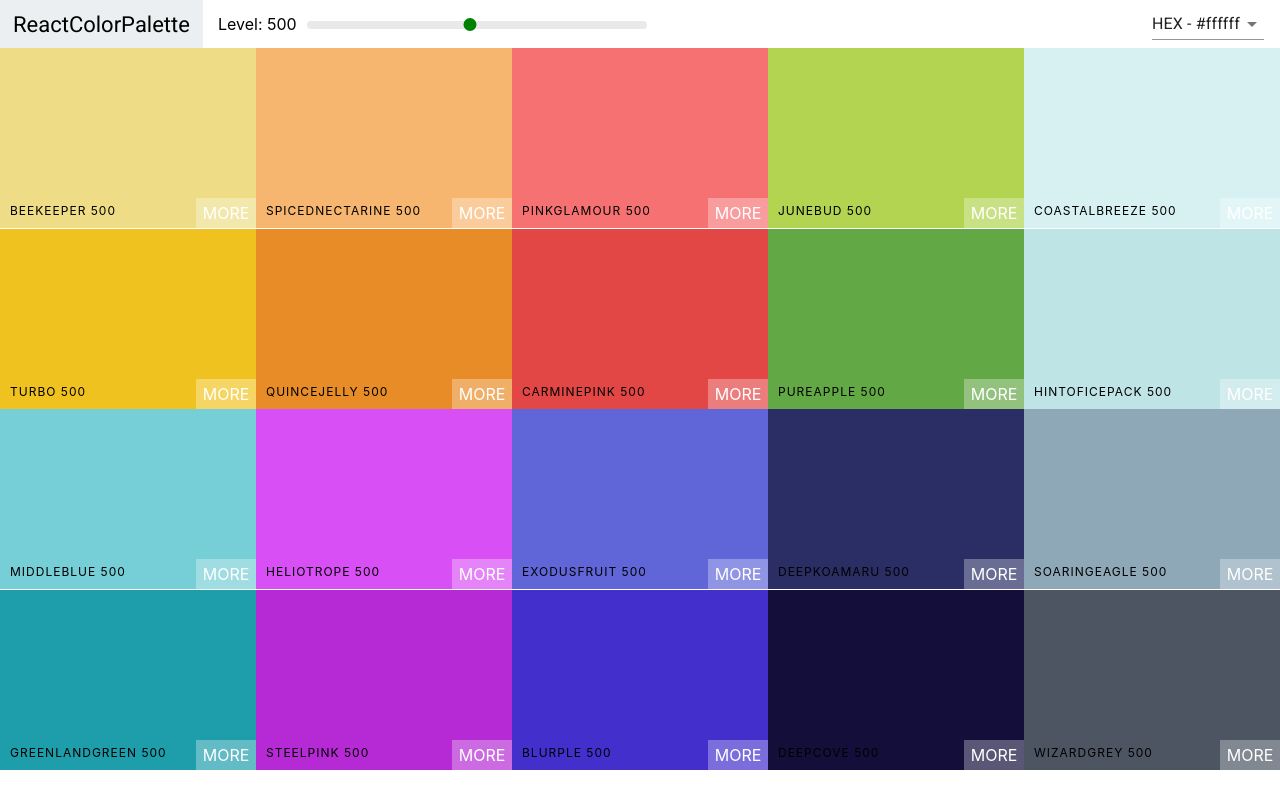
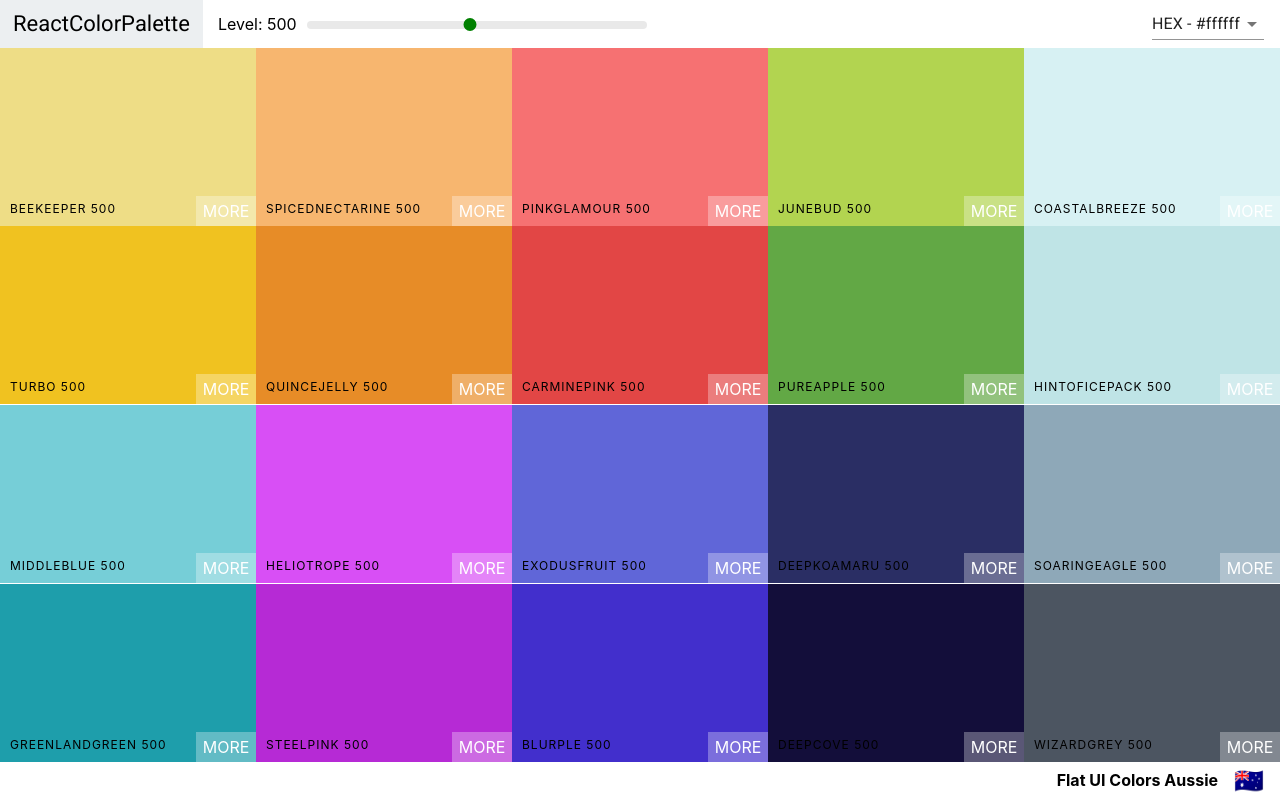
Before and after one commit to adambrikman/colors, a React (Create React App) app in the folder colors/: page /palette/flat-ui-colors-american in a window 1280 px wide. Built offline with nearby package versions, Linux system fonts and the light colour scheme.

Commit message:
Add palette footer

```diff
--- a/colors/src/Navbar.js
+++ b/colors/src/Navbar.js
@@ -1,4 +1,4 @@
-import React, { Component, version } from 'react';
+import React, { Component } from 'react';
 import Select from '@material-ui/core/Select';
 import MenuItem from '@material-ui/core/MenuItem';
 import Snackbar from '@material-ui/core/Snackbar';
--- a/colors/src/Palette.css
+++ b/colors/src/Palette.css
@@ -1,7 +1,23 @@
 .Palette {
     height: 100vh;
+    display: flex;
+    flex-direction: column;
 }
 
 .Palette-colors {
     height: 90%;
 }
+
+.Palette-footer{
+    background-color: white;
+    height: 5vh;
+    display: flex;
+    justify-content: flex-end;
+    align-items: center;
+    font-weight: bold;
+}
+
+.emoji {
+    font-size: 1.5rem;
+    margin: 0 1rem;
+}
--- a/colors/src/Palette.js
+++ b/colors/src/Palette.js
@@ -29,11 +29,11 @@
     }
 
     render() {
-        const {colors} = this.props.palette;
+        const {colors, paletteName, emoji} = this.props.palette;
         const {level, format} = this.state;
 
         const colorBoxes = colors[level].map(color => {
-            return <ColorBox background={color[format]} name={color.name} />
+            return <ColorBox key={color.id} background={color[format]} name={color.name} />
         })
 
         return (
@@ -44,7 +44,10 @@
                     {colorBoxes}
                 </div>
 
-                {/* footer */}
+                <footer className="Palette-footer">
+                    {paletteName}
+                    <span className="emoji">{emoji}</span>
+                </footer>
 
             </div>
         )
```
